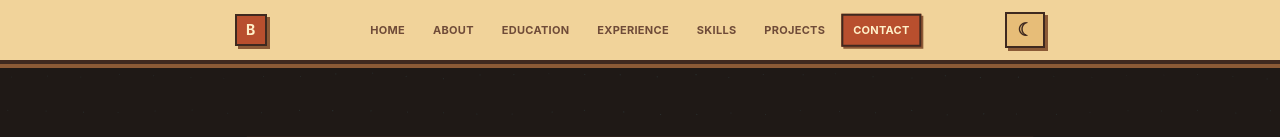
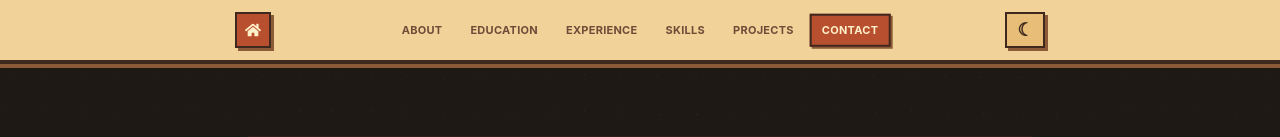
Before and after one commit to Zelocity/BSHIN-Personal-Website, a React (Vite) app: page / in a window 1280 px wide. Shown: the top 137 px of the page. Built offline with nearby package versions, Linux system fonts and the light colour scheme.

Commit message:
Update: removed logo from header

```diff
--- a/src/components/layout/header.tsx
+++ b/src/components/layout/header.tsx
@@ -1,4 +1,6 @@
 import { useEffect, useRef, useState, type MouseEvent } from "react";
+
+import { FaHome } from "react-icons/fa";
 
 import ThemeToggle from "../ui/themetoggle";
 
@@ -13,7 +15,6 @@ type HeaderProps = {
 };
 
 const navigationLinks: NavigationLink[] = [
-  { label: "Home", href: "#home" },
   { label: "About", href: "#about" },
   { label: "Education", href: "#education" },
   { label: "Experience", href: "#experience" },
@@ -22,45 +23,36 @@ const navigationLinks: NavigationLink[] = [
   { label: "Contact", href: "#contact" },
 ];
 
+const sectionHrefs = ["#home", ...navigationLinks.map((link) => link.href)];
+
 function Header({
   forcedActiveHref = null,
   caseStudyOpen = false,
 }: HeaderProps) {
   const [activeHref, setActiveHref] = useState("#home");
-
   const [menuOpen, setMenuOpen] = useState(false);
 
   const pendingHrefRef = useRef<string | null>(null);
-
   const pendingTimeoutRef = useRef<number | null>(null);
 
-  const displayedActiveHref = forcedActiveHref ?? activeHref;
-
+  /*
+   * When a case study is open, only Projects appears
+   * in the normal navigation.
+   */
   const visibleNavigationLinks = caseStudyOpen
     ? navigationLinks.filter((link) => link.href === "#projects")
     : navigationLinks;
 
   /*
-   * Close the mobile menu when entering
-   * project case-study mode.
+   * forcedActiveHref is used while viewing a project
+   * case study. Otherwise use the section detected
+   * from scrolling.
    */
-  useEffect(() => {
-    if (caseStudyOpen) {
-      setMenuOpen(false);
-    }
-  }, [caseStudyOpen]);
+  const displayedActiveHref = forcedActiveHref ?? activeHref;
 
   useEffect(() => {
-    /*
-     * While a case study is open, the active link is
-     * controlled through forcedActiveHref.
-     */
-    if (forcedActiveHref) {
-      return;
-    }
-
-    const sections = navigationLinks
-      .map((link) => document.getElementById(link.href.slice(1)))
+    const sections = sectionHrefs
+      .map((href) => document.getElementById(href.slice(1)))
       .filter((section): section is HTMLElement => section !== null);
 
     if (sections.length === 0) {
@@ -90,6 +82,14 @@ function Header({
     };
 
     const updateActiveSection = () => {
+      /*
+       * Don't change the scroll-detected active
+       * section while a forced section is being used.
+       */
+      if (forcedActiveHref) {
+        return;
+      }
+
       const pendingHref = pendingHrefRef.current;
 
       /*
@@ -118,17 +118,24 @@ function Header({
       }
 
       /*
-       * Contact is the final homepage section.
+       * Contact is the final section.
        */
       if (getDistanceFromBottom() <= 32) {
+        const contactSection = document.getElementById("contact");
+
+        if (contactSection) {
           setActiveHref("#contact");
           return;
         }
+      }
 
+      /*
+       * Use a point about 40% down the screen to
+       * decide which section the user is viewing.
+       */
       const focusPoint = window.innerHeight * 0.4;
 
       let closestSection = sections[0];
-
       let smallestDistance = Number.POSITIVE_INFINITY;
 
       sections.forEach((section) => {
@@ -184,8 +191,6 @@ function Header({
 
       if (pendingTimeoutRef.current !== null) {
         window.clearTimeout(pendingTimeoutRef.current);
-
-        pendingTimeoutRef.current = null;
       }
     };
   }, [forcedActiveHref]);
@@ -228,7 +233,8 @@ function Header({
     <header
       className="
         fixed inset-x-0 top-0 z-50
-        h-16 border-b-4 border-frame
+        h-16
+        border-b-4 border-frame
         bg-panel text-ink
         shadow-[0_4px_0_var(--theme-shadow)]
       "
@@ -246,47 +252,58 @@ function Header({
             lg:col-start-3 lg:col-span-8
           "
         >
-          {/* Brandon logo */}
+          {/* HOME BUTTON */}
           <a
             href="#home"
             onClick={(event) => handleNavigation(event, "#home")}
+            aria-label="Home"
+            title="Home"
             className="
-              group flex shrink-0 items-center gap-2
-              font-bold text-ink
+              group flex h-9 w-9 shrink-0
+              items-center justify-center
+              border-2 border-frame
+              bg-accent
+              text-accent-text
+              shadow-[3px_3px_0_var(--theme-shadow)]
+              transition duration-150
+
+              hover:-translate-x-0.5
+              hover:-translate-y-0.5
+              hover:bg-accent-hover
+              hover:shadow-[4px_4px_0_var(--theme-shadow)]
+
               focus-visible:outline-none
               focus-visible:ring-4
               focus-visible:ring-accent/40
+
+              active:translate-x-0.5
+              active:translate-y-0.5
+              active:shadow-none
             "
           >
-            <span
-              aria-hidden="true"
-              className="
-                flex h-8 w-8 items-center justify-center
-                border-2 border-frame
-                bg-accent
-                text-sm font-bold text-accent-text
-                shadow-[3px_3px_0_var(--theme-shadow)]
-                transition duration-150
-                group-hover:-translate-x-0.5
-                group-hover:-translate-y-0.5
-              "
-            >
-              B
-            </span>
+            <FaHome aria-hidden="true" className="h-4 w-4" />
           </a>
 
-          {/* Centered desktop navigation */}
+          {/* DESKTOP NAVIGATION */}
           <nav
             aria-label="Page sections"
             className="
               absolute left-1/2 top-1/2
               hidden
-              -translate-x-1/2 -translate-y-1/2
+              -translate-x-1/2
+              -translate-y-1/2
               xl:block
             "
           >
             <ul className="flex items-center gap-1">
               {visibleNavigationLinks.map((link) => {
+                /*
+                 * When activeHref is "#home",
+                 * none of these links match.
+                 *
+                 * This means nothing is highlighted
+                 * while viewing the Hero section.
+                 */
                 const isActive = displayedActiveHref === link.href;
 
                 return (
@@ -298,15 +315,19 @@ function Header({
                       className={`
                           inline-flex items-center
                           whitespace-nowrap
-                          border-2 px-2.5 py-1.5
+                          border-2
+                          px-2.5 py-1.5
                           text-[11px] font-bold
                           uppercase tracking-wide
                           transition duration-150
+
                           hover:-translate-x-0.5
                           hover:-translate-y-0.5
+
                           focus-visible:outline-none
                           focus-visible:ring-4
                           focus-visible:ring-accent/40
+
                           ${
                             isActive
                               ? `
@@ -318,6 +339,7 @@ function Header({
                               : `
                                 border-transparent
                                 text-muted
+
                                 hover:border-frame
                                 hover:bg-panel-secondary
                                 hover:text-accent
@@ -334,11 +356,11 @@ function Header({
             </ul>
           </nav>
 
-          {/* Right-side controls */}
+          {/* RIGHT CONTROLS */}
           <div className="ml-auto flex items-center gap-2">
             <ThemeToggle />
 
-            {/* Mobile menu button */}
+            {/* MOBILE MENU BUTTON */}
             {!caseStudyOpen && (
               <button
                 type="button"
@@ -354,16 +376,20 @@ function Header({
                   text-lg font-bold text-ink
                   shadow-[3px_3px_0_var(--theme-shadow)]
                   transition duration-150
+
                   hover:-translate-x-0.5
                   hover:-translate-y-0.5
                   hover:bg-panel-highlight
                   hover:text-accent
+
                   focus-visible:outline-none
                   focus-visible:ring-4
                   focus-visible:ring-accent/40
+
                   active:translate-x-0.5
                   active:translate-y-0.5
                   active:shadow-none
+
                   xl:hidden
                 "
               >
@@ -372,7 +398,7 @@ function Header({
             )}
           </div>
 
-          {/* Mobile navigation */}
+          {/* MOBILE NAVIGATION */}
           {menuOpen && !caseStudyOpen && (
             <nav
               id="mobile-navigation"
@@ -388,7 +414,7 @@ function Header({
               "
             >
               <ul className="space-y-2">
-                {visibleNavigationLinks.map((link) => {
+                {navigationLinks.map((link) => {
                   const isActive = displayedActiveHref === link.href;
 
                   return (
@@ -405,12 +431,17 @@ function Header({
                           text-xs font-bold
                           uppercase tracking-wide
                           transition duration-150
+
                           ${
                             isActive
-                                ? "bg-accent text-accent-text"
+                              ? `
+                                bg-accent
+                                text-accent-text
+                              `
                               : `
                                 bg-panel-secondary
                                 text-ink
+
                                 hover:bg-panel-highlight
                                 hover:text-accent
                               `
@@ -424,6 +455,7 @@ function Header({
                           className={`
                             h-2.5 w-2.5
                             border border-frame
+
                             ${isActive ? "bg-accent-text" : "bg-panel"}
                           `}
                         />
--- a/src/components/ui/pixelpanel.tsx
+++ b/src/components/ui/pixelpanel.tsx
@@ -82,16 +82,14 @@ function PixelPanel({
       {/* Deep shadow */}
       {hasShadow && (
         <div
-          aria-hidden="true"
+          aria-hidden
           style={deepShadowStyle}
           className="
-            pointer-events-none
-            absolute inset-0 z-0
-            bg-shadow
+            pointer-events-none absolute inset-0 z-0
+            bg-[var(--theme-panel-shadow)]
           "
         />
       )}
-
       {/* Middle 3D edge */}
       {hasShadow && (
         <div
--- a/src/index.css
+++ b/src/index.css
@@ -48,6 +48,8 @@
 
   --theme-frame: #3f291f;
   --theme-shadow: #8b5a36;
+
+  --theme-panel-shadow: transparent;
   --theme-divider: #754b35;
 
   --theme-edge: #70412d;
```
Lines whose indentation alone changed are shown as unchanged.
